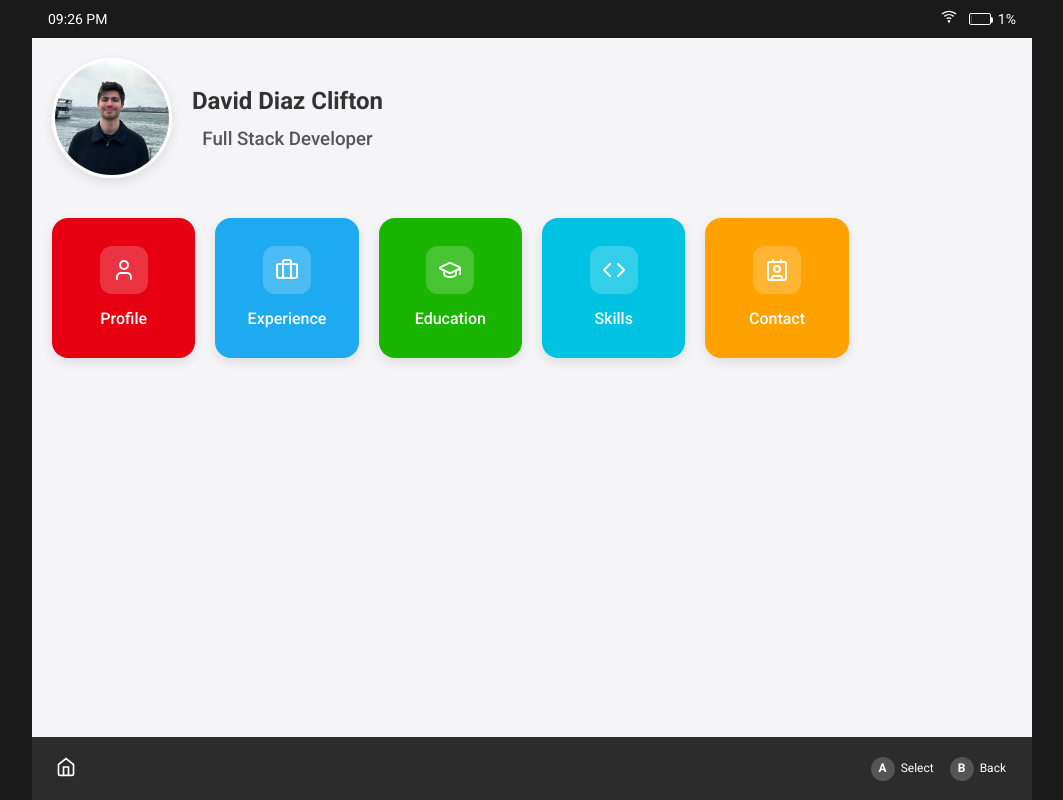
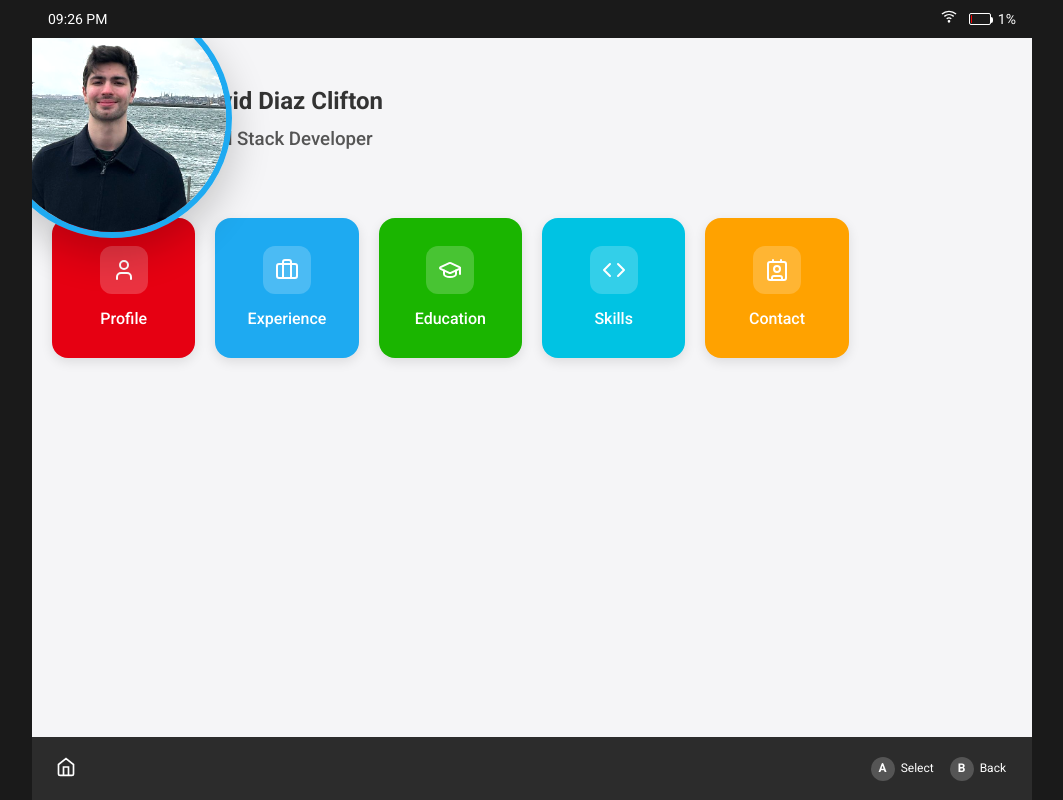
Before and after one commit to daviddc5/DavidDiazClifton, a React (Create React App) app in the folder david-portfolio/: page / in a window 1280 px wide. In both pictures the pointer is over the element 220 px from the left and 118 px from the top of the page. Shown: the whole page, without its empty margins (108-1171 px from the left). Built offline with nearby package versions, Linux system fonts and the light colour scheme.

Commit message:
make image bigger

```diff
--- a/david-portfolio/src/styles/NintendoSwitch.css
+++ b/david-portfolio/src/styles/NintendoSwitch.css
@@ -102,19 +102,36 @@ body {
   margin-bottom: 30px;
 }
 
+/* Avatar Hover Effect */
 .avatar-container {
   width: 120px;
   height: 120px;
   border-radius: 50%;
   overflow: hidden;
   border: 3px solid white;
+
   box-shadow: 0 4px 12px rgba(0, 0, 0, 0.1);
+  transition: all 0.3s ease;
+  cursor: pointer;
+  position: relative;
+}
+
+.avatar-container:hover {
+  transform: scale(2);
+  border-color: var(--switch-blue);
+  box-shadow: 0 8px 20px rgba(0, 0, 0, 0.2);
+  z-index: 10;
 }
 
 .avatar {
   width: 100%;
   height: 100%;
   object-fit: cover;
+  transition: all 0.3s ease;
+}
+
+.avatar-container:hover .avatar {
+  filter: brightness(1.1);
 }
 
 .user-name {
@@ -150,7 +167,8 @@ body {
 }
 
 .section-tile:hover {
-  transform: translateY(-5px);
+  transform: translateY(-100px);
+  transform: scale(1.5);
   box-shadow: 0 8px 16px rgba(0, 0, 0, 0.15);
 }
 
```
